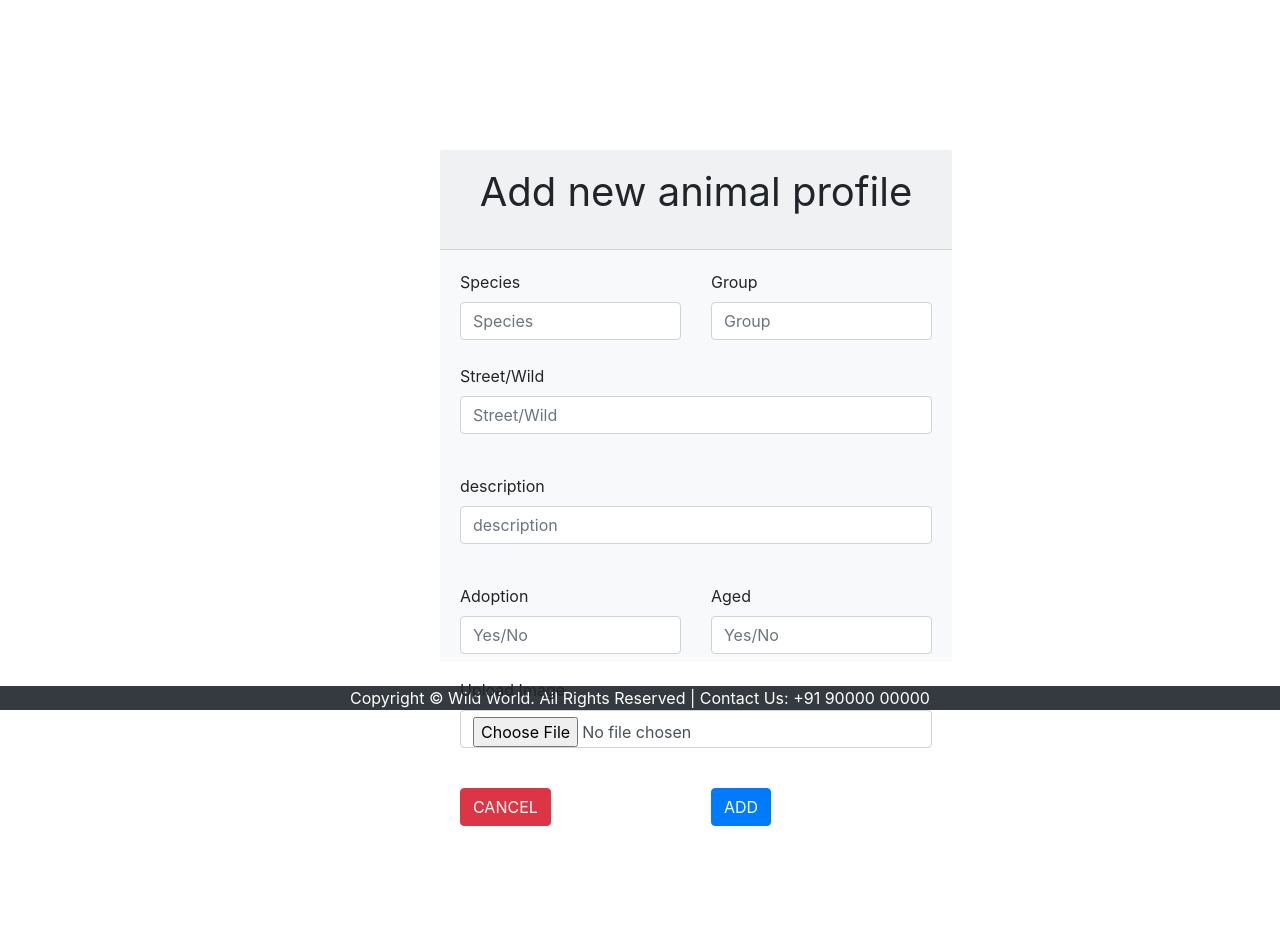
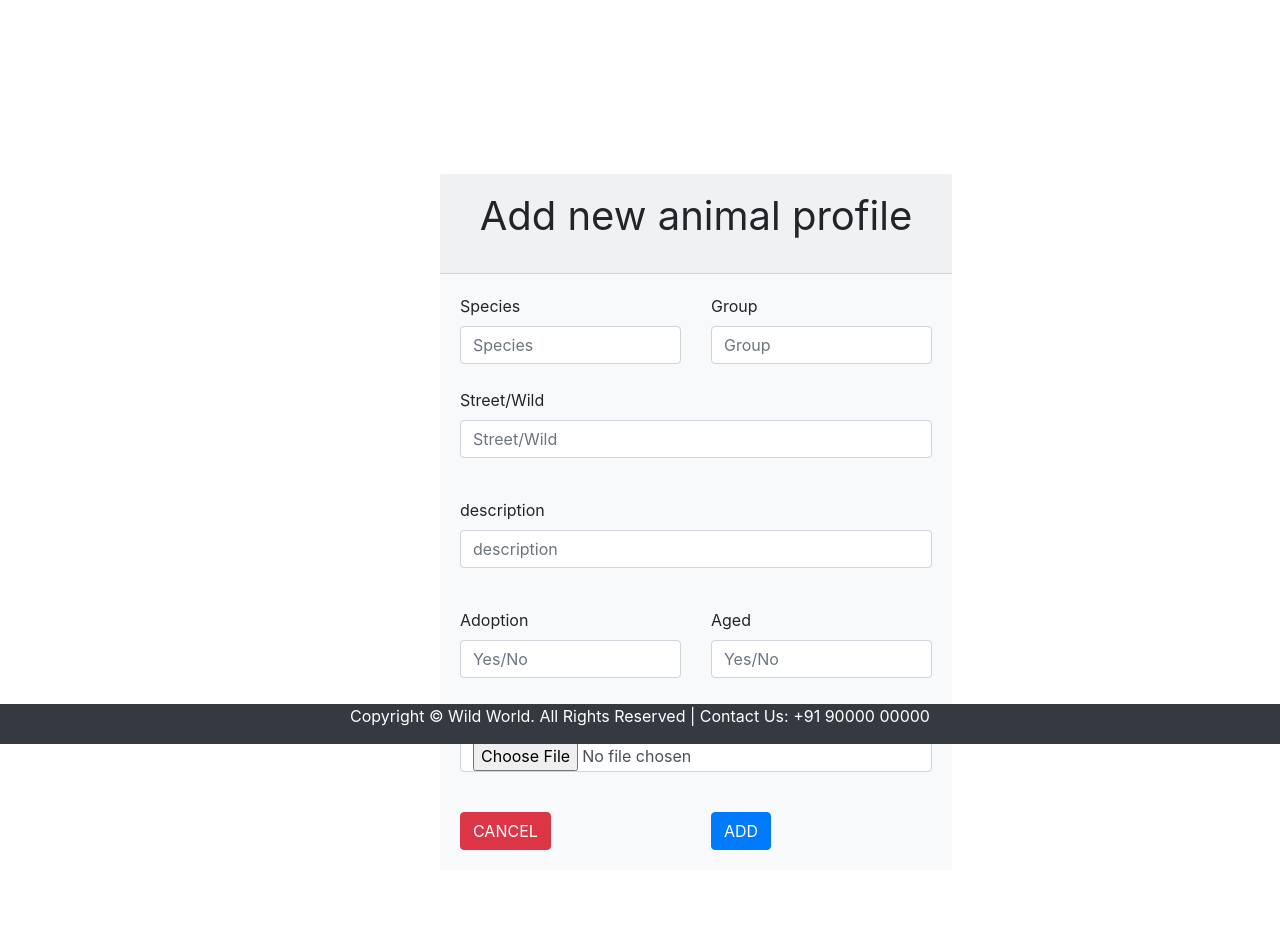
Before and after one commit to samvi321/admin-panel, a PHP site: page /pages/add_animal.php in a window 1280 px wide. Shown: the part 56-998 px from the top of the page. Before the commit the page ends 882 px from the top, so only its background shows below. Run offline with PHP 8.4, Linux system fonts and the light colour scheme; the visitor is signed in with stand-in values (Sample User, id 1); some libraries are stand-ins or nearby versions.

Commit message:
[FEATURE].*
Make the footer sticky

```diff
--- a/assets/css/style.css
+++ b/assets/css/style.css
@@ -27,3 +27,11 @@
     margin: auto;
     margin-top: 150px;
 }
+.footer {
+    position: fixed;
+    left: 0;
+    bottom: 0;
+    width: 100%;
+    color: white;
+    text-align: center;
+  }
--- a/pages/add_animal.php
+++ b/pages/add_animal.php
@@ -6,10 +6,10 @@
     }
             include '../includes/header.php';
         ?>
-        <div class="row justify-content-center">
-            <div class="col-lg-5">
+        <div class="row justify-content-center my-4">
+            <div class="col-lg-5 mb-4">
                 <div class="card-wrapper mb-4">
-                    <div class="light-card bg-light" style="width:32rem; height:32rem;">
+                    <div class="light-card bg-light" style="width:32rem;">
                         <div class="card-header text-center" style="height: 100px; font-size: 40px;">Add new animal profile</div>
                         <div class="card-body">
                             <form action="../includes/add_animal_script.php" method="post" enctype="multipart/form-data">
--- a/pages/edit.php
+++ b/pages/edit.php
@@ -38,11 +38,11 @@
                                 <div class="row">
                                     <div class="col">
                                         <label for="password">Password</label>
-                                        <input type="password" name="password" class="form-control" value="<?php echo $row['password']; ?>" id="password" placeholder="Enter password" required>
+                                        <input type="password" name="password" class="form-control" id="password" placeholder="Enter password" required>
                                     </div>
                                     <div class="col">
                                         <label for="cpassword">Confirm Password</label>
-                                        <input type="password" name="cpassword" class="form-control" value="<?php echo $row['password']; ?>" id="cpassword" placeholder="Confirm password" required>
+                                        <input type="password" name="cpassword" class="form-control" id="cpassword" placeholder="Confirm password" required>
                                     </div>
                                 </div><br>
                                 <div class="row">
--- a/pages/edit_animal.php
+++ b/pages/edit_animal.php
@@ -6,10 +6,10 @@
     }
             include '../includes/header.php';
         ?>
-        <div class="row justify-content-center">
-            <div class="col-lg-5">
+        <div class="row justify-content-center my-4">
+            <div class="col-lg-5 mb-4">
                 <div class="card-wrapper mb-4">
-                    <div class="light-card bg-light" style="width:32rem; height:32rem;">
+                    <div class="light-card bg-light" style="width:32rem;">
                         <div class="card-header text-center" style="height: 100px; font-size: 40px;">Edit Animal Profile</div>
                         <div class="card-body">
                             <?php
```
